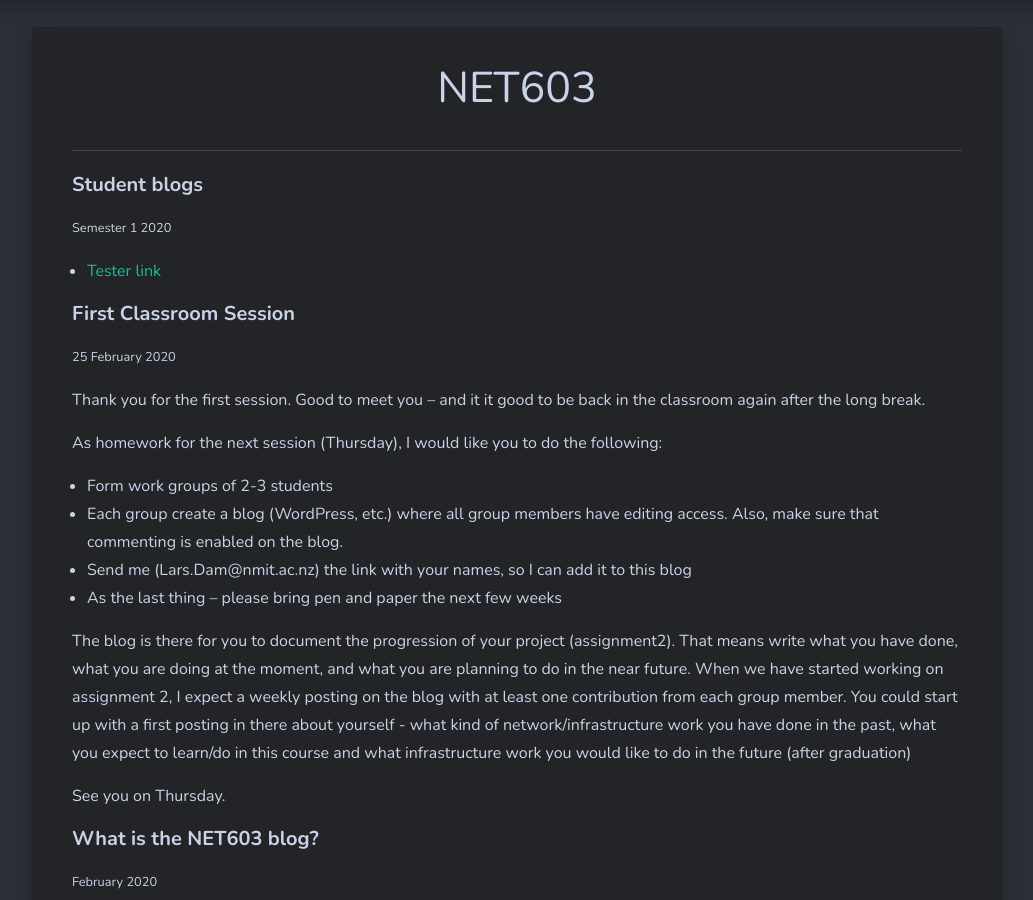
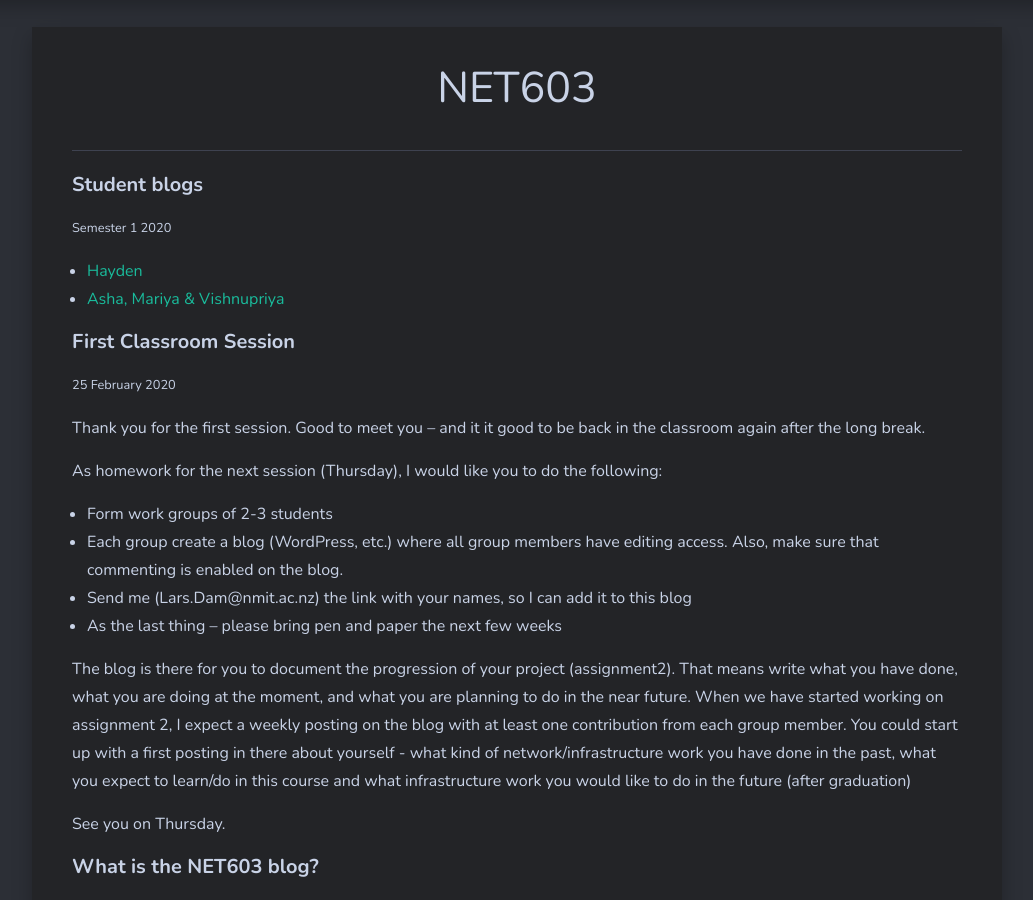
Before and after one commit to larsoliverdam/nmit, a Jekyll site: the page built from _pages/NET603.md, in a window 1280 px wide and 900 px high, scrolled down 698 px. Shown: the whole window, without its empty margins (123-1156 px from the left). Built offline with Jekyll 4.4.1, drawn with Linux system fonts in a browser that asks for light colours; nearby versions of some CDN libraries; comment, search, counter and statistics services are not loaded.

Commit message:
add blogs to NET603

```diff
--- a/_pages/NET603.md
+++ b/_pages/NET603.md
@@ -8,7 +8,8 @@ image: binary.jpg
 #### Student blogs
 <small> Semester 1 2020</small>
 
-* [Tester link](https://nmitresearchmethods.wordpress.com/)
+* [Hayden](https://docs.google.com/document/d/1OkbDPg1hEQYgu_7-qP7tVlXxpkadMAhgVTjXTE5IZlo/edit?usp=sharing)
+* [Asha, Mariya & Vishnupriya](http://http470.home.blog/)
 
 #### First Classroom Session
 <small>25 February  2020</small>
```
